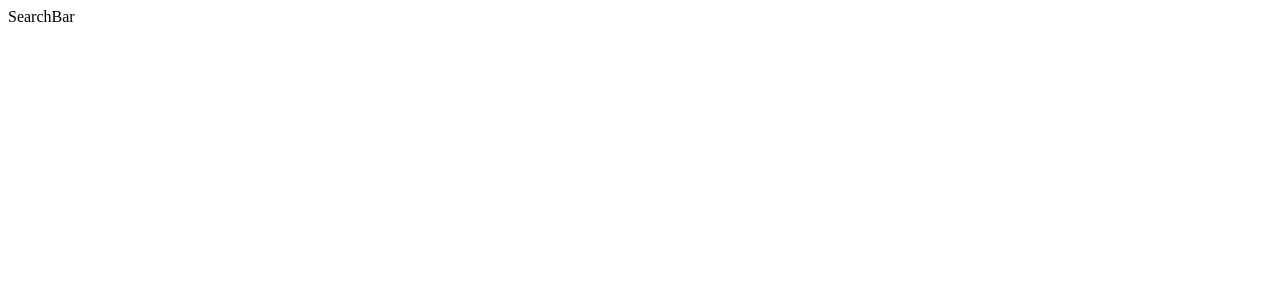
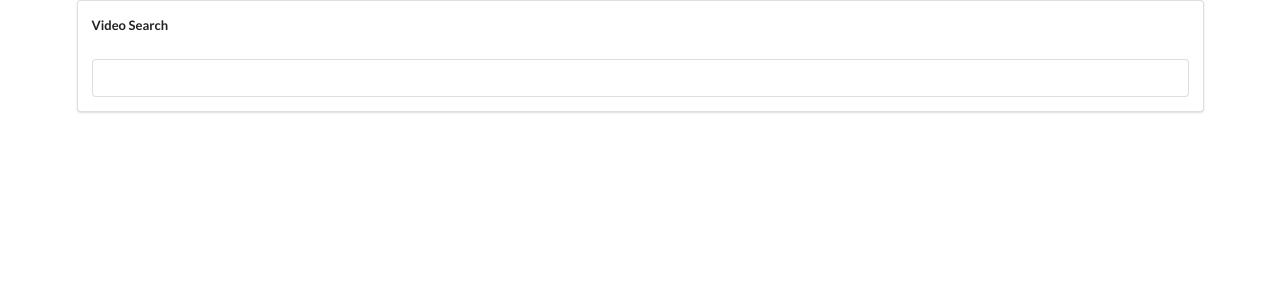
Before and after one commit to Salmanz18/vTube, a React (Create React App) app: page / in a window 1280 px wide. Shown: the top 300 px of the page. Built offline with nearby package versions, Linux system fonts and the light colour scheme.

Commit message:
Added Youtube Api

```diff
--- a/package.json
+++ b/package.json
@@ -6,6 +6,7 @@
     "@testing-library/jest-dom": "^4.2.4",
     "@testing-library/react": "^9.5.0",
     "@testing-library/user-event": "^7.2.1",
+    "axios": "^0.18.1",
     "react": "^16.13.1",
     "react-dom": "^16.13.1",
     "react-scripts": "3.4.1"
--- a/public/index.html
+++ b/public/index.html
@@ -1,14 +1,13 @@
 <!DOCTYPE html>
 <html lang="en">
+
 <head>
   <meta charset="utf-8" />
   <link rel="icon" href="%PUBLIC_URL%/favicon.ico" />
   <meta name="viewport" content="width=device-width, initial-scale=1" />
   <meta name="theme-color" content="#000000" />
-    <meta
-      name="description"
-      content="Web site created using create-react-app"
-    />
+  <link rel="stylesheet" href="https://cdnjs.cloudflare.com/ajax/libs/semantic-ui/2.4.1/semantic.min.css" />
+  <meta name="description" content="Web site created using create-react-app" />
   <link rel="apple-touch-icon" href="%PUBLIC_URL%/logo192.png" />
   <!--
       manifest.json provides metadata used when your web app is installed on a
@@ -26,6 +25,7 @@
     -->
   <title>React App</title>
 </head>
+
 <body>
   <noscript>You need to enable JavaScript to run this app.</noscript>
   <div id="root"></div>
@@ -40,4 +40,5 @@
       To create a production bundle, use `npm run build` or `yarn build`.
     -->
 </body>
+
 </html>
--- /dev/null
+++ b/src/apis/Youtube.js
@@ -0,0 +1,12 @@
+import axios from 'axios';
+
+const KEY = 'AIzaSyALndJkvr1a0pIyk5xjYacL7KKRIwrrUuI';
+
+export default axios.create({
+    baseURL: 'https://www.googleapis.com/youtube/v3',
+    params: {
+        part: 'snippet',
+        maxResults: 5,
+        key: KEY
+    }
+});
--- a/src/components/App.js
+++ b/src/components/App.js
@@ -1,11 +1,22 @@
 import React from 'react';
 import SearchBar from './SearchBar';
+import youtube from '../apis/Youtube';
 
 class App extends React.Component {
+
+    onTermSubmit = term => {
+
+        youtube.get('/search', {
+            params: {
+                q: term
+            }
+        });
+    };
+
     render() {
         return (
-            <div>
-                <SearchBar />
+            <div className=" ui container">
+                <SearchBar onFormSubmit={this.onTermSubmit} />
             </div>
         );
     }
--- a/src/components/SearchBar.js
+++ b/src/components/SearchBar.js
@@ -1,10 +1,28 @@
 import React from 'react';
 
 class SearchBar extends React.Component {
+    state = { term: '' };
+
+    onInputChange = event => {
+        this.setState({ term: event.target.value });
+    };
+
+    onFormSubmit = event => {
+        event.preventDefault();
+
+        //TODO: Make sure we call callback from parent component
+        this.props.onFormSubmit(this.state.term);
+    };
+
     render() {
         return (
-            <div>
-                SearchBar
+            <div className="search-bar ui segment">
+                <form onSubmit={this.onFormSubmit} className="ui form">
+                    <div className="field">
+                        <label>Video Search</label> <br></br>
+                        <input type="text" value={this.state.term} onChange={this.onInputChange} />
+                    </div>
+                </form>
             </div>
         );
     }
```
Also changed, not shown: 1 other file (tests, documents, lock files or other folders). Lines whose indentation alone changed are shown as unchanged.
